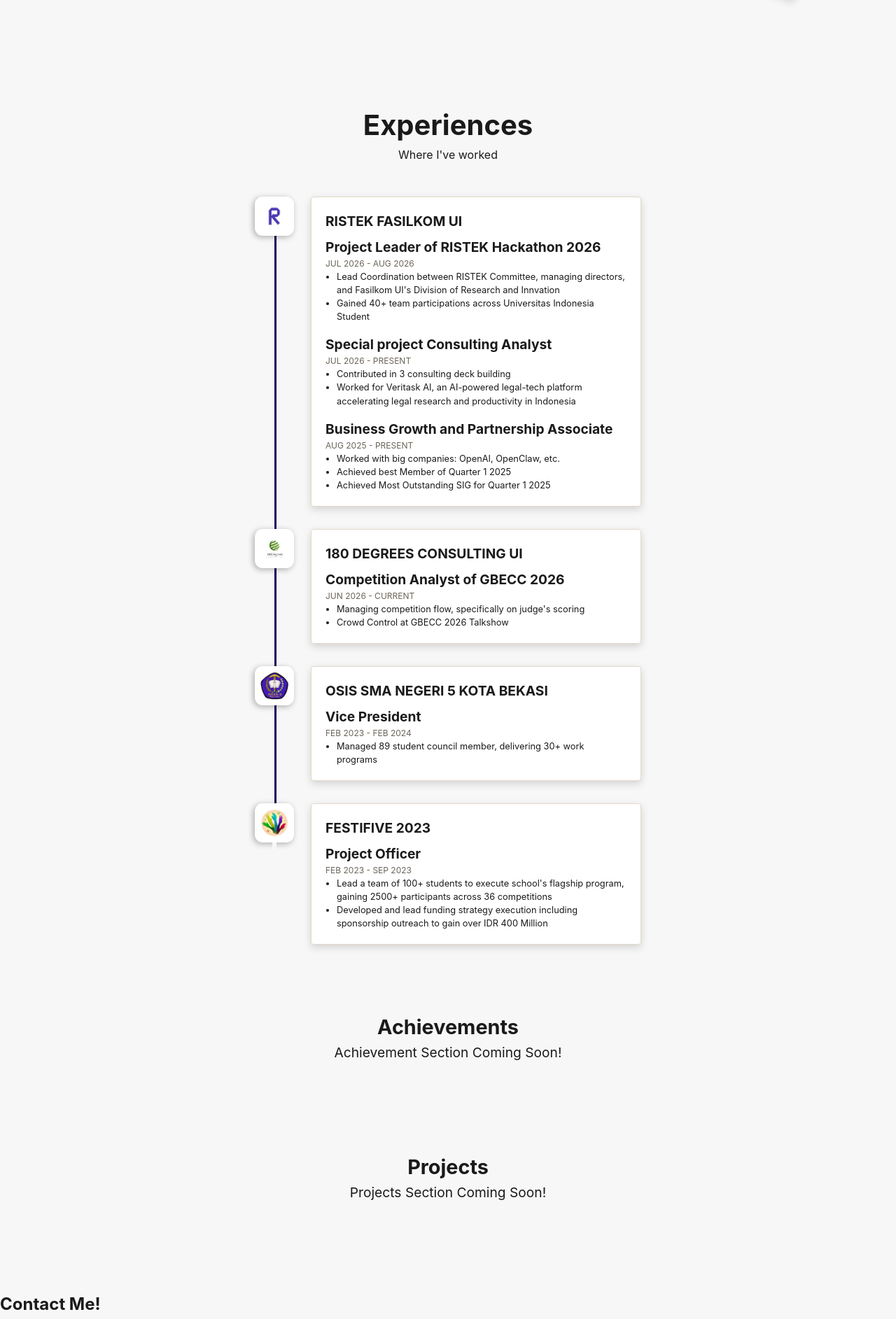
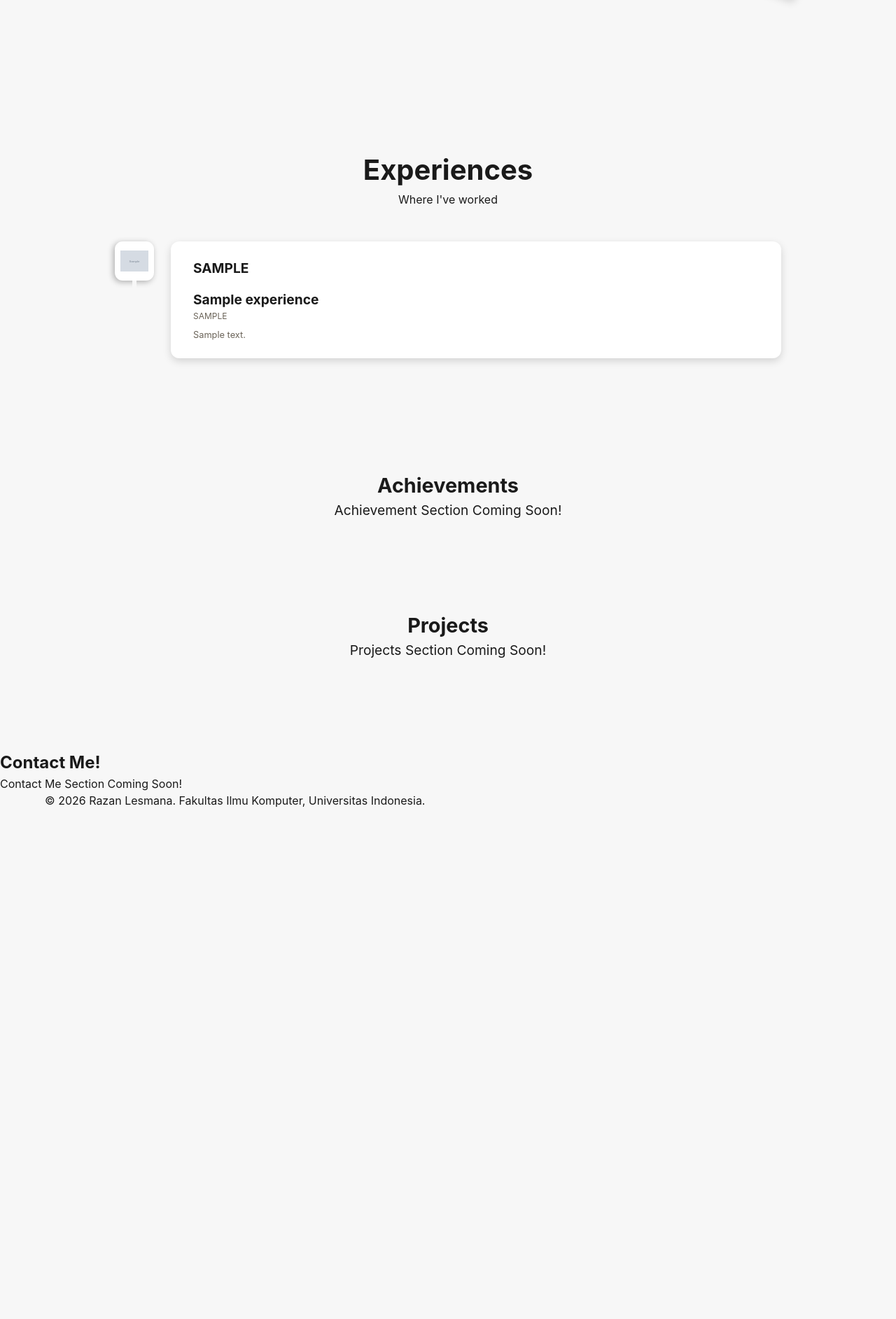
Before and after one commit to RazanLesmana/myportofolio, a Django app: page / in a window 1280 px wide. Shown: the part 622-2507 px from the top of the page at 70% size. After the commit the page ends 1776 px from the top, so only its background shows below. Run offline with Django 5.2, Linux system fonts and the light colour scheme; tables that the repository leaves empty hold one stand-in row (values such as "Sample post"); grey boxes marked "Sample" are stand-in pictures.

Commit message:
Restructure experience in index.html, increase padding, and add Veritask experience

```diff
--- a/main/views.py
+++ b/main/views.py
@@ -1,6 +1,4 @@
 from django.shortcuts import render
-
-from main.models import Experience
 
 from main.models import Experience, OutsidePhoto
 
@@ -12,6 +10,7 @@ def show_main(request):
         "bio": (
             "Bridging problem and real solution through tech, exploring business & consulting, a leader at heart."
         ),
+        "featured_experiences": Experience.objects.filter(is_featured=True),
     }
     return render(request, "index.html", context)
 
--- a/static/css/style.css
+++ b/static/css/style.css
@@ -241,9 +191,9 @@ h1, .brand {
 
 .experience {
     width: 100%;
-    max-width: 600px;
+    max-width: 1000px;
     margin: 0 auto;
-    padding: 4rem, 0rem, 4rem;
+    padding: 4rem 0rem 4rem;
 }
 
 .experience .section-title {
@@ -306,7 +256,6 @@ h1, .brand {
     justify-content: center;
     position: relative;
     z-index: 1;
-    outline:#1a1a1a;
     box-shadow: -2px 2px 8px rgba(0,0,0,.3);
 }
 
@@ -317,19 +266,10 @@ h1, .brand {
     border-radius: 0;
 }
 
-.company-logo {
-    top: 1.5rem;
-    right: 1.5rem;
-    width: 50px;
-    height: 50px;
-    border-radius: 50px;
-    object-fit: scale-down;
-}
-
-.experience-card {
+.timeline-card {
     background: white;
     border-radius: 12px;
-    padding: 1.5rem;
+    padding: 1.5rem 2rem;
     box-shadow: 0 4px 12px rgba(0,0,0, .15)
 }
 
@@ -337,7 +277,7 @@ h1, .brand {
     font-size: 1.2rem;
     text-transform: uppercase;
     font-weight: 700;
-    margin-bottom: 0.5rem;
+    margin-bottom: 1rem;
 }
 
 .role-list {
@@ -357,6 +297,11 @@ h1, .brand {
     font-weight: 700;
 }
 
+.role + .role {
+    padding-top: 1rem;
+    border-top: 0.5px solid var(--line);
+}
+
 .role-year {
     font-size: 0.75rem;
     text-transform: uppercase;
@@ -364,14 +309,9 @@ h1, .brand {
 }
 
 .role-description {
-    list-style-type: disc;
     font-size: 0.8rem;
-    color: var(--text-less-mutedmuted);
-    padding-left: 1rem;
-}
-
-.timeline {
-    position: relative
+    color: var(--text-muted);
+    margin-top: 0.5rem;
 }
 
 .achievements .section-title {
@@ -417,18 +351,18 @@ h1, .brand {
  gap: 1rem;
 }
 
-.experience-card {
- padding: 1.25rem;
- background-color: #fff;
- border: 1px solid var(--line);
- border-radius: var(--radius);
-}
-
 .experience-category {
  color: var(--accent-dark);
  font-size: 0.75rem;
  font-weight: 700;
  text-transform: uppercase;
+}
+
+.experience-card {
+    padding: 1.25rem;
+    background-color: #fff;
+    border: 1px solid var(--line);
+    border-radius: var(--radius);
 }
 
 .experience-card h2 {
--- a/templates/index.html
+++ b/templates/index.html
@@ -79,121 +79,45 @@
                         </div>
                     </div>
                 </div>
-                <div class="hero-details">
                 </div>
             </div>
         </section>
 
-        <section class="experience" id=""experience">
+        <section class="experience" id="experience">
             <div class="container">
                 <h2 class="section-title">Experiences</h2>
                 <p class="section-subtitle">Where I've worked</p>
 
-                <!--========== Start of Experience List ==========-->
-                <!--container buat experience blocks + garis timeline-->
                 <div class="timeline">
-                    <div class ="timeline-item"> <!--grid timeline | cards-->
+                    {% regroup featured_experiences by company as company_list %}
+                    {% for company in company_list %}
+                        <div class="timeline-item">
                             <div class="timeline-marker">
-                            <img src="/static/img/ristek.webp" alt="Logo RISTEK Fasilkom UI" class="company-logo">
+                                {% if company.list.0.company_logo %}
+                                    <img src="{% static company.list.0.company_logo %}"
+                                        alt="Logo {{ company.grouper }}" class="company-logo">
+                                {% endif %}
                             </div>
-                        <div class="experience-card">
+                            <div class="timeline-card">
                                 <div class="company">
-                                <h3 class="company-name">RISTEK Fasilkom UI</h3>
+                                    <h3 class="company-name">{{ company.grouper }}</h3>
                                 </div>
                                 <ul class="role-list">
+                                    {% for role in company.list %}
                                         <li class="role">
-                                    <h4 class="role-title-ristek">Project Leader of RISTEK Hackathon 2026</h4>
-                                    <p class="role-year">jul 2026 - aug 2026</p>
-                                    <ul class="role-description">
-                                        <li>Lead Coordination between RISTEK Committee, managing directors, and Fasilkom UI's Division of Research and Innvation</li>
-                                        <li>Gained 40+ team participations across Universitas Indonesia Student</li>
-                                    </ul>
+                                            <h4>{{ role.title }}</h4>
+                                            <p class="role-year">{{ role.period }}</p>
+                                            <p class="role-description">{{ role.description }}</p>
                                         </li>
-                                <li class="role">
-                                    <h4 class="role-title-ristek">Special project Consulting Analyst</h4>
-                                    <p class="role-year">jul 2026 - present</p>
-                                    <ul class="role-description">
-                                        <li>Contributed in 3 consulting deck building</li>
-                                        <li>Worked for Veritask AI, an AI-powered legal-tech platform accelerating legal research and productivity in Indonesia</li>
-                                    </ul>
-                                </li>
-                                <li class="role">
-                                    <h4 class="role-title-ristek">Business Growth and Partnership Associate</h4>
-                                    <p class="role-year">Aug 2025 - present</p>
-                                    <ul class="role-description">
-                                        <li>Worked with big companies: OpenAI, OpenClaw, etc.</li>
-                                        <li>Achieved best Member of Quarter 1 2025</li>
-                                        <li>Achieved Most Outstanding SIG for Quarter 1 2025</li>
-                                    </ul>
-                                </li>
+                                    {% endfor %}
                                 </ul>
                             </div>
                         </div>
-
-                    <div class ="timeline-item"> <!--grid timeline | cards-->
-                        <div class="timeline-marker">
-                            <img src="/static/img/180dc.jpg" alt="Logo 180DC UI" class="company-logo">
-                        </div>
-                        <div class="experience-card">
-                            <div class="company">
-                                <h3 class="company-name">180 Degrees Consulting UI</h3>
-                            </div>
-                            <ul class="role-list">
-                                <li class="role">
-                                    <h4 class="role-title-gbecc">Competition Analyst of GBECC 2026</h4>
-                                    <p class="role-year">jun 2026 - current</p>
-                                    <ul class="role-description">
-                                        <li>Managing competition flow, specifically on judge's scoring</li>
-                                        <li>Crowd Control at GBECC 2026 Talkshow</li>
-                                    </ul>
-                                </li>
-                            </ul>
+                    {% empty %}
+                        <p class="empty-state">Belum ada pengalaman yang ditambahkan.</p>
+                    {% endfor %}
                 </div>
             </div>
-
-                    <div class ="timeline-item"> <!--grid timeline | cards-->
-                        <div class="timeline-marker">
-                            <img src="/static/img/sman5.jpg" alt="Logo OSIS SMAN 5 Bekasi" class="company-logo">
-                        </div>
-                        <div class="experience-card">
-                            <div class="company">
-                                <h3 class="company-name">OSIS SMA Negeri 5 Kota Bekasi</h3>
-                            </div>
-                            <ul class="role-list">
-                                <li class="role">
-                                    <h4 class="role-title-osis">Vice President</h4>
-                                    <p class="role-year">Feb 2023 - Feb 2024</p>
-                                    <ul class="role-description">
-                                        <li>Managed 89 student council member, delivering 30+ work programs</li>
-                                    </ul>
-                                </li>
-                            </ul>
-                        </div>
-                    </div>
-
-                    <div class ="timeline-item"> <!--grid timeline | cards-->
-                        <div class="timeline-marker">
-                            <img src="/static/img/Festifive.jpg" alt="Logo FESTIFIVE" class="company-logo">
-                        </div>
-                        <div class="experience-card">
-                            <div class="company">
-                                <h3 class="company-name">FESTIFIVE 2023</h3>
-                            </div>
-                            <ul class="role-list">
-                                <li class="role">
-                                    <h4 class="role-title">Project Officer</h4>
-                                    <p class="role-year">Feb 2023 - Sep 2023</p>
-                                    <ul class="role-description">
-                                        <li>Lead a team of 100+ students to execute school's flagship program, gaining 2500+ participants across 36 competitions</li>
-                                        <li>Developed and lead funding strategy execution including sponsorship outreach to gain over IDR 400 Million</li>
-                                    </ul>
-                                </li>
-                            </ul>
-                        </div>
-                    </div>
-                </div>
-            </div>
-
         </section>
 
         <section class="achievements">
@@ -201,7 +125,6 @@
                 <h1>Achievements</h1>
                 <p>Achievement Section Coming Soon!</p>
             </div>
-            <div class="bigbox">
 
             </div>
         </section>
```
Also changed, not shown: other parts of static/css/style.css (+1 -57 lines), main/models.py (+17 -9 lines), main/migrations/0004_alter_experience_options_and_more.py (added), static/img/veritask.jpg (added). Lines whose indentation alone changed are shown as unchanged.
